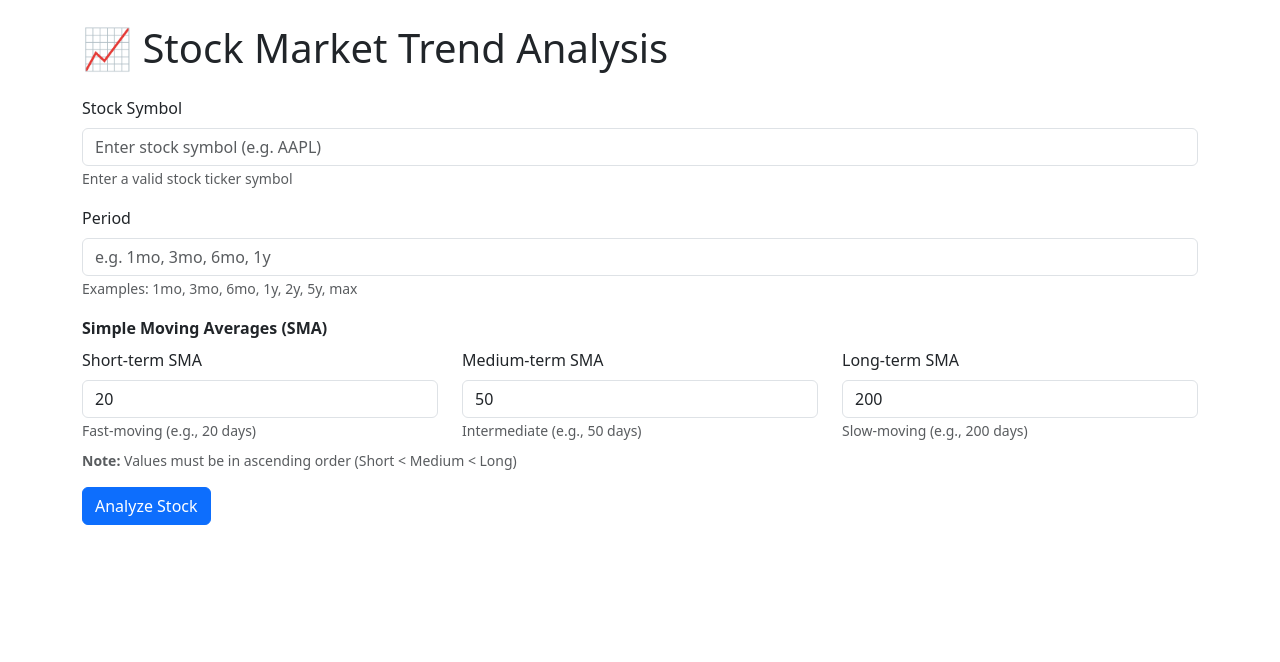
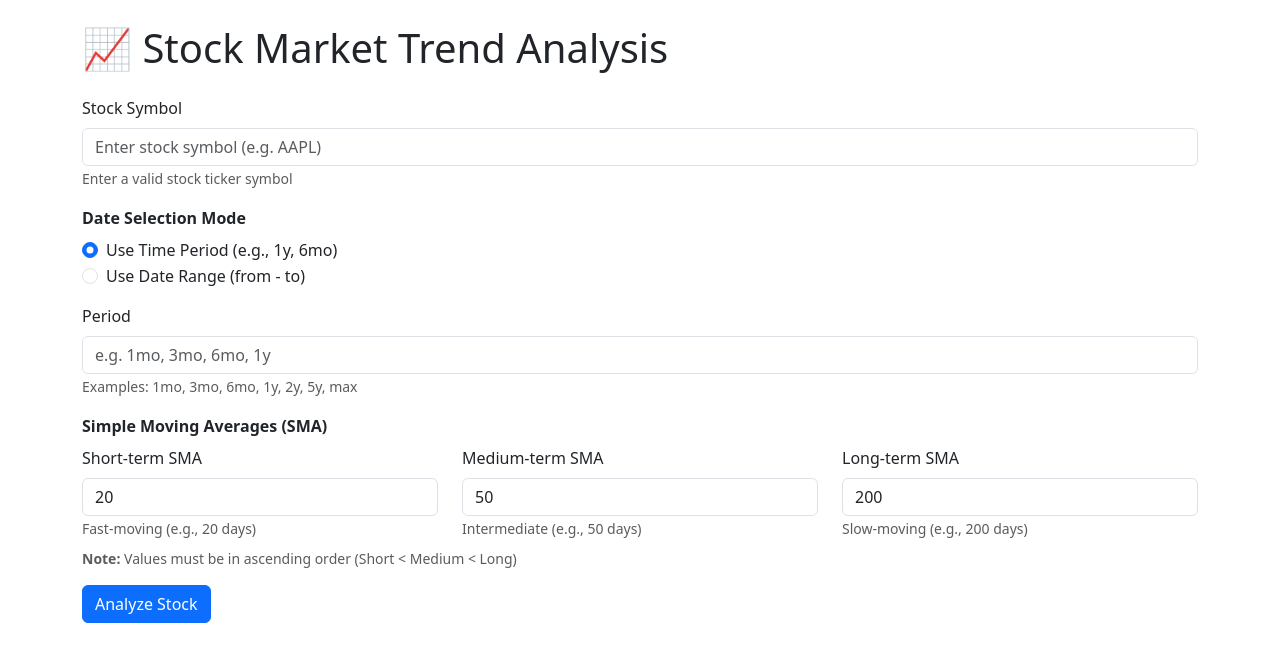
Before and after one commit to jw1104/INF1002-Stock-Market-Trend-Analysis, a Flask app: page / in a window 1280 px wide. Shown: the top 662 px of the page. Run offline with Flask 3, Linux system fonts and the light colour scheme; some libraries are stand-ins or nearby versions.

Commit message:
Code updated for date range input

```diff
--- a/app.py
+++ b/app.py
@@ -20,6 +20,9 @@ def index():
     volatility_chart_html = None
     symbol = ""
     period = ""
+    start_date = ""
+    end_date = ""
+    date_mode = "period"
     sma_short = ""
     sma_medium = ""
     sma_long = ""
@@ -27,7 +30,10 @@ def index():
 
     if request.method == "POST":
         symbol = request.form.get("symbol", "").upper()
+        date_mode = request.form.get("date_mode", "period")
         period = request.form.get("period", "").lower()
+        start_date = request.form.get("start_date", "")
+        end_date = request.form.get("end_date", "")
         sma_short = request.form.get("sma_short", "")
         sma_medium = request.form.get("sma_medium", "")
         sma_long = request.form.get("sma_long", "")
@@ -36,8 +42,16 @@ def index():
             # Validate inputs
             if not symbol:
                 raise ValueError("Stock symbol is required")
-            if not period:
-                raise ValueError("Period is required")
+
+            if date_mode == "period":
+                if not period:
+                    raise ValueError("Period is required")
+            else:  # date_mode == "daterange"
+                if not start_date or not end_date:
+                    raise ValueError("Both start and end dates are required")
+                if start_date >= end_date:
+                    raise ValueError("Start date must be before end date")
+
             if not sma_short or not sma_medium or not sma_long:
                 raise ValueError("All SMA windows are required")
 
@@ -51,8 +65,11 @@ def index():
             if not (sma_short_int < sma_medium_int < sma_long_int):
                 raise ValueError("SMA windows must be in ascending order (Short < Medium < Long)")
 
-            # Fetch stock data
-            data = data_fetcher(symbol, period)
+            # Fetch stock data based on mode
+            if date_mode == "period":
+                data = data_fetcher(symbol, period=period)
+            else:
+                data = data_fetcher(symbol, start_date=start_date, end_date=end_date)
 
             if data is None or data.empty:
                 raise ValueError(f"No data found for symbol {symbol}")
@@ -114,6 +131,9 @@ def index():
                            volatility_chart_html=volatility_chart_html,
                            symbol=symbol,
                            period=period,
+                           start_date=start_date,
+                           end_date=end_date,
+                           date_mode=date_mode,
                            sma_short=sma_short,
                            sma_medium=sma_medium,
                            sma_long=sma_long,
--- a/templates/index.html
+++ b/templates/index.html
@@ -15,6 +15,12 @@
         }
         .error-alert {
             margin-top: 1rem;
+        }
+        .date-inputs {
+            display: none;
+        }
+        .period-input {
+            display: block;
         }
     </style>
 </head>
@@ -37,15 +43,64 @@
         </div>
 
         <div class="mb-3">
+            <label class="form-label fw-bold">Date Selection Mode</label>
+            <div class="form-check">
+                <input class="form-check-input"
+                       type="radio"
+                       name="date_mode"
+                       id="mode_period"
+                       value="period"
+                       {% if date_mode == "period" or not date_mode %}checked{% endif %}
+                       onchange="toggleDateMode()">
+                <label class="form-check-label" for="mode_period">
+                    Use Time Period (e.g., 1y, 6mo)
+                </label>
+            </div>
+            <div class="form-check">
+                <input class="form-check-input"
+                       type="radio"
+                       name="date_mode"
+                       id="mode_daterange"
+                       value="daterange"
+                       {% if date_mode == "daterange" %}checked{% endif %}
+                       onchange="toggleDateMode()">
+                <label class="form-check-label" for="mode_daterange">
+                    Use Date Range (from - to)
+                </label>
+            </div>
+        </div>
+
+        <div id="period-container" class="mb-3 period-input">
             <label for="period" class="form-label">Period</label>
             <input type="text"
                    id="period"
                    name="period"
                    class="form-control"
                    value="{{ period }}"
-                   placeholder="e.g. 1mo, 3mo, 6mo, 1y"
-                   required>
+                   placeholder="e.g. 1mo, 3mo, 6mo, 1y">
             <small class="form-text text-muted">Examples: 1mo, 3mo, 6mo, 1y, 2y, 5y, max</small>
+        </div>
+
+        <div id="daterange-container" class="date-inputs">
+            <div class="row mb-3">
+                <div class="col-md-6">
+                    <label for="start_date" class="form-label">Start Date</label>
+                    <input type="date"
+                           id="start_date"
+                           name="start_date"
+                           class="form-control"
+                           value="{{ start_date }}">
+                </div>
+                <div class="col-md-6">
+                    <label for="end_date" class="form-label">End Date</label>
+                    <input type="date"
+                           id="end_date"
+                           name="end_date"
+                           class="form-control"
+                           value="{{ end_date }}">
+                </div>
+            </div>
+            <small class="form-text text-muted">Select the date range for analysis</small>
         </div>
 
         <div class="mb-3">
@@ -153,6 +208,36 @@
     {% endif %}
 </div>
 
+<script>
+    function toggleDateMode() {
+        const periodMode = document.getElementById('mode_period').checked;
+        const periodContainer = document.getElementById('period-container');
+        const daterangeContainer = document.getElementById('daterange-container');
+        const periodInput = document.getElementById('period');
+        const startDateInput = document.getElementById('start_date');
+        const endDateInput = document.getElementById('end_date');
+
+        if (periodMode) {
+            periodContainer.style.display = 'block';
+            daterangeContainer.style.display = 'none';
+            periodInput.required = true;
+            startDateInput.required = false;
+            endDateInput.required = false;
+        } else {
+            periodContainer.style.display = 'none';
+            daterangeContainer.style.display = 'block';
+            periodInput.required = false;
+            startDateInput.required = true;
+            endDateInput.required = true;
+        }
+    }
+
+    // Initialize on page load
+    document.addEventListener('DOMContentLoaded', function() {
+        toggleDateMode();
+    });
+</script>
+
 <script src="https://cdn.jsdelivr.net/npm/bootstrap@5.3.0/dist/js/bootstrap.bundle.min.js"></script>
 </body>
 </html>
```
Also changed, not shown: src/analysis/data_fetcher.py (+14 -4 lines).
